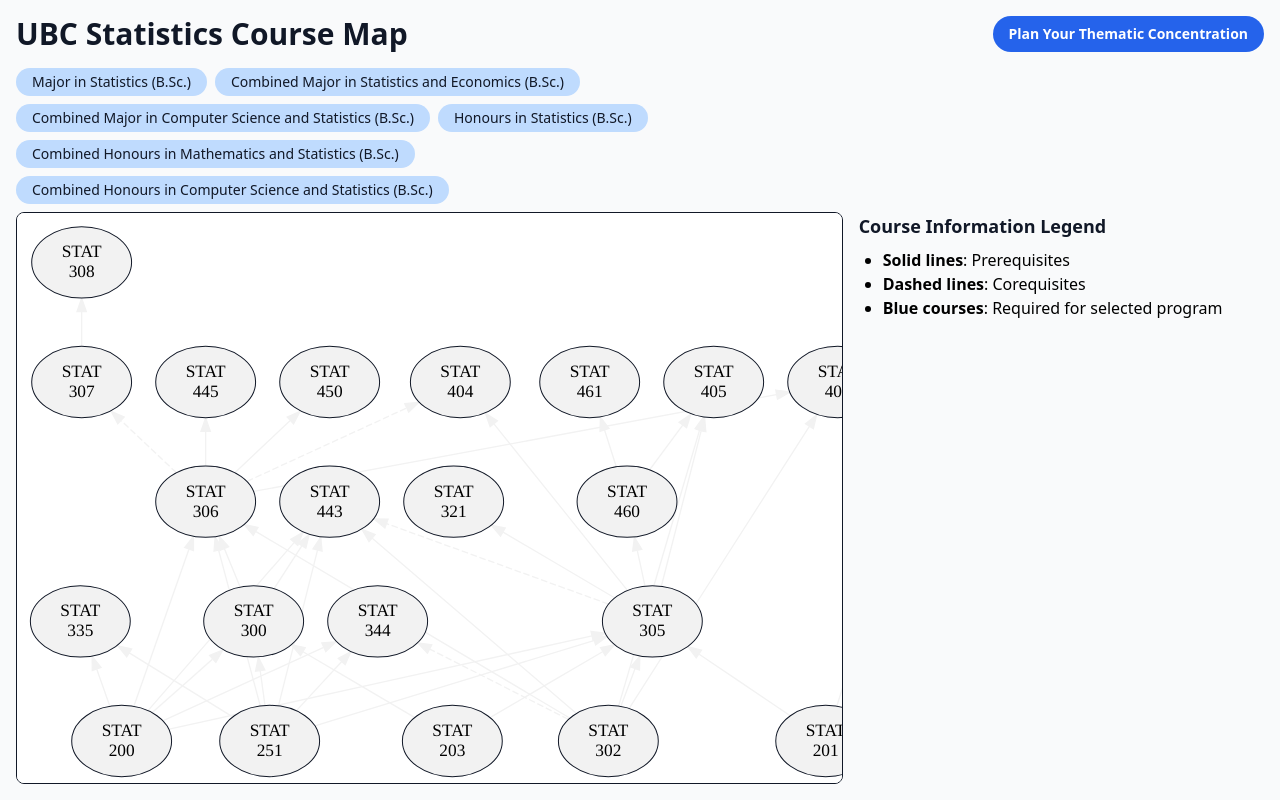
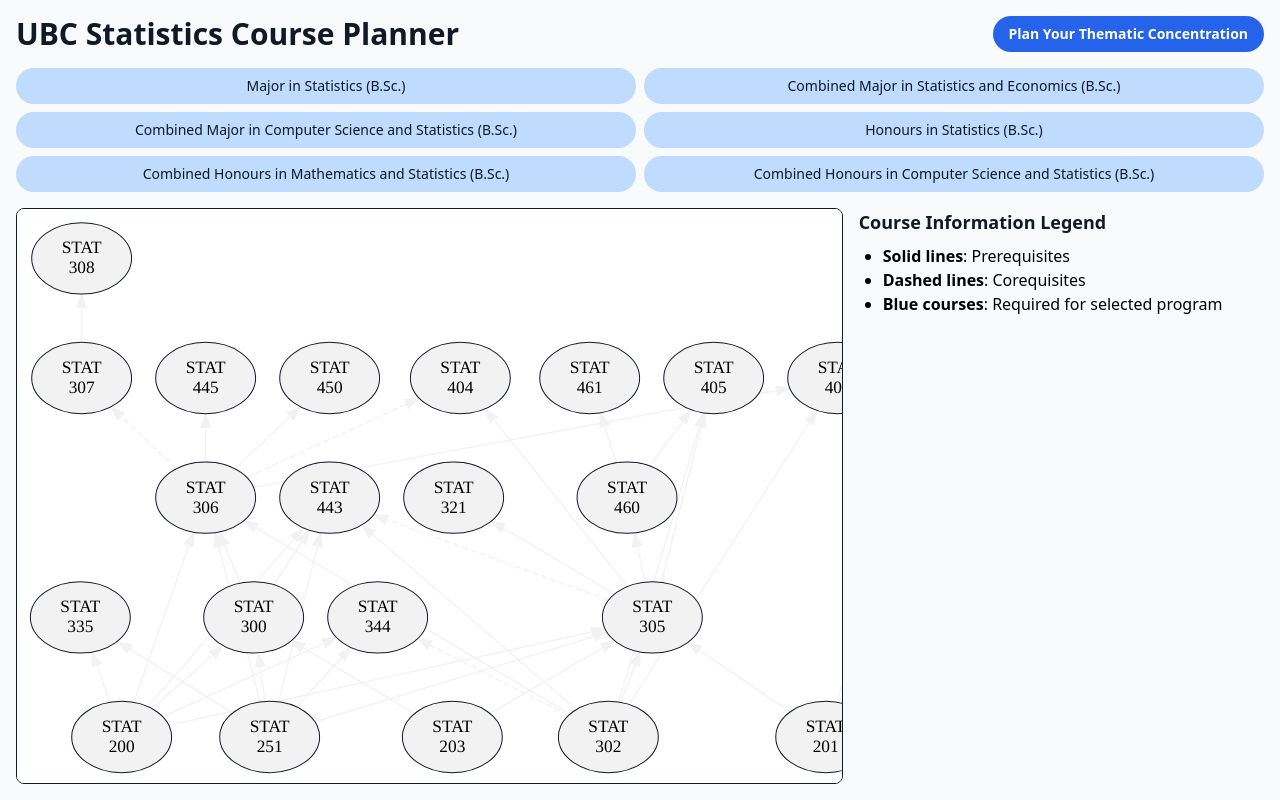
Before and after one commit to qtzan/ubc-stats-planner, a Flask app: page / in a window 1280 px wide. Run offline with Flask 3, Linux system fonts and the light colour scheme; some libraries are stand-ins or nearby versions.

Commit message:
reorganized buttons

```diff
--- a/templates/index.html
+++ b/templates/index.html
@@ -18,7 +18,7 @@
 
 	<!-- Title and Subtitle -->
 	<div class="flex items-center justify-between">
-		<h1 class="text-gray-900 text-3xl font-bold mb">UBC Statistics Course Map</h1>
+		<h1 class="text-gray-900 text-3xl font-bold mb">UBC Statistics Course Planner</h1>
 		<a
 			href="/thematic-concentration"
 			class="rounded-full py-2 px-4 text-sm font-semibold cursor-pointer bg-blue-600 hover:bg-blue-700 text-white whitespace-nowrap"
@@ -27,18 +27,15 @@
 		</a>
 	</div>
 
-	<!-- Course Map and Information Section -->
-	<div class="md:grid md:grid-cols-3 md:grid-rows-[auto_1fr] gap-x-4 gap-y-2 flex-1 min-w-0 min-h-0">
-
 	<!-- Program selection buttons styled with TailwindCSS and Alpine.js -->
 	<div
 		id="program-buttons"
-			class="col-span-2 flex flex-wrap content-start gap-2"
+		class="grid grid-cols-2 gap-2"
 		data-programs='{{ programs | tojson }}'
 	>
 		{% for program in programs %}
 			<div
-					class="program-button rounded-full py-1 px-4 text-sm text-center cursor-pointer bg-blue-200 hover:bg-blue-300 text-gray-900"
+				class="program-button rounded-full py-2 px-4 h-full flex items-center justify-center text-center text-sm cursor-pointer bg-blue-200 hover:bg-blue-300 text-gray-900"
 				data-program="{{ program.program }}"
 			>
 				{{program.program}}
@@ -46,12 +43,15 @@
 		{% endfor %}
 	</div>
 
+	<!-- Course Map and Information Section -->
+	<div class="md:grid md:grid-cols-3 gap-x-4 flex-1 min-w-0 min-h-0">
+
 		<!-- Course Map SVG generated in app.py -->
-		<div class="rounded-lg border border-gray-900 col-span-2 row-start-2 flex-row bg-white overflow-auto h-full p-2">
+		<div class="rounded-lg border border-gray-900 col-span-2 flex-row bg-white overflow-auto h-full p-2">
 			{{ courseMap | safe }}
 		</div>
 
-		<div class="col-span-1 row-start-2 overflow-auto">
+		<div class="col-span-1 overflow-auto">
 
 			<!-- Course Information Legend (hidden on mobile)-->
 			<div class="hidden md:block">
```
Lines whose indentation alone changed are shown as unchanged.
